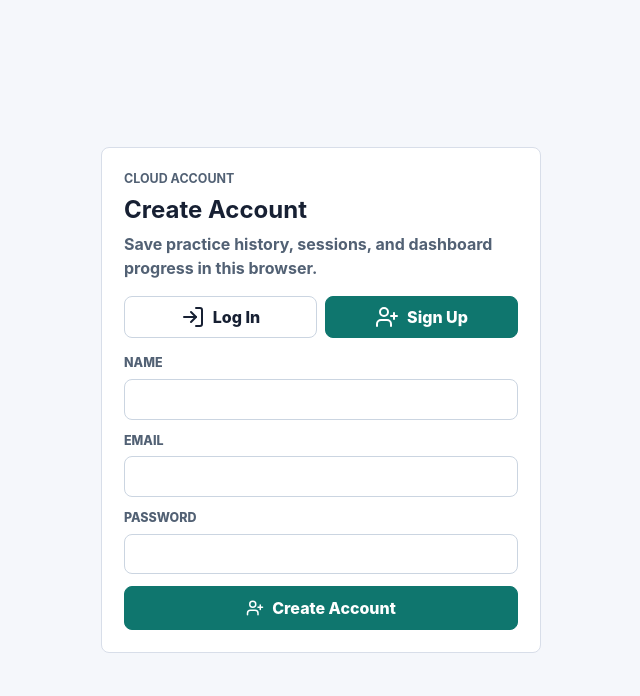
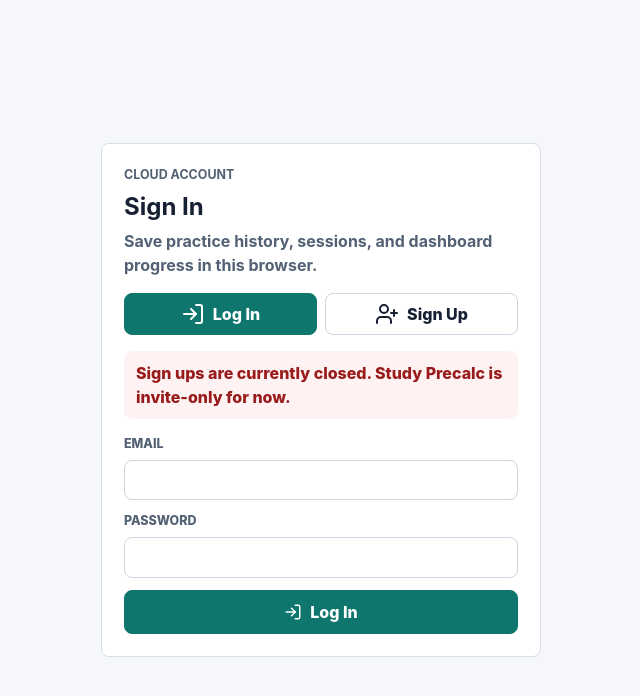
Before and after one commit to Cloakde/studyprecalc.com, a React (Vite) app: page / in a window 1280 px wide. Both pictures are taken after a click on the tab "Sign Up". Shown: the top 696 px of the page, without its empty margins (319-959 px from the left). Built offline with nearby package versions, Linux system fonts and the light colour scheme; no server answers.

Commit message:
Block public signups for invite-only beta

```diff
--- a/src/app/components/AccountAuth.tsx
+++ b/src/app/components/AccountAuth.tsx
@@ -7,9 +7,13 @@
   onLogin: (input: LoginInput) => Promise<unknown>;
   onSignup: (input: SignupInput) => Promise<unknown>;
   backendLabel?: string;
+  allowSignup?: boolean;
 };
 
 type AuthMode = 'login' | 'signup';
+
+const SIGNUP_DISABLED_MESSAGE =
+  'Sign ups are currently closed. Study Precalc is invite-only for now.';
 
 function isEmailConfirmationResult(result: unknown): result is { requiresEmailConfirmation: true } {
   return (
@@ -21,6 +25,7 @@
 }
 
 export function AccountAuth({
+  allowSignup = false,
   backendLabel = 'Local account',
   onLogin,
   onSignup,
@@ -37,10 +42,15 @@
     event.preventDefault();
     setNotice('');
     setError('');
-    setIsSubmitting(true);
 
     try {
       if (mode === 'signup') {
+        if (!allowSignup) {
+          setError(SIGNUP_DISABLED_MESSAGE);
+          return;
+        }
+
+        setIsSubmitting(true);
         const result = await onSignup({ displayName, email, password });
         setNotice(
           isEmailConfirmationResult(result)
@@ -48,6 +58,7 @@
             : 'Account created.',
         );
       } else {
+        setIsSubmitting(true);
         await onLogin({ email, password });
       }
 
@@ -87,9 +98,14 @@
             aria-selected={mode === 'signup'}
             data-active={mode === 'signup'}
             onClick={() => {
-              setMode('signup');
               setError('');
               setNotice('');
+              if (allowSignup) {
+                setMode('signup');
+              } else {
+                setMode('login');
+                setError(SIGNUP_DISABLED_MESSAGE);
+              }
             }}
             role="tab"
             type="button"
@@ -100,7 +116,11 @@
         </div>
 
         {notice ? <div className="form-notice">{notice}</div> : null}
-        {error ? <div className="form-error">{error}</div> : null}
+        {error ? (
+          <div className="form-error" role="alert">
+            {error}
+          </div>
+        ) : null}
 
         <form className="auth-form" onSubmit={submitAuth}>
           {mode === 'signup' ? (
```
Also changed, not shown: .ai/handoff-log.md, .ai/status.md, .ai/task-board.md.
